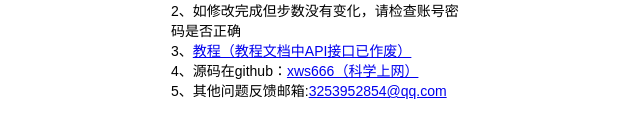
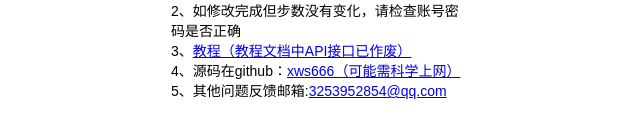
Before and after one commit to xws666/wechat-movement, a plain HTML site: page index.html in a window 1280 px wide. Shown: the part 382-520 px from the top of the page, 319-959 px from the left. Drawn offline with Linux system fonts and the light colour scheme.

Commit message:
Update index.html

```diff
--- a/index.html
+++ b/index.html
@@ -190,7 +190,7 @@
         1、<span style="color: red">此工具仅供学习交流使用，切勿用于非法用途，否则后果自负。</span><br>
         <span>2、如修改完成但步数没有变化，请检查账号密码是否正确</span><br>
         <span>3、<a href="https://blog.csdn.net/m0_62407354/article/details/132707440" target="_blank">教程（教程文档中API接口已作废）</a></span><br>
-        <span>4、源码在github：<a href="https://github.com/xws666/wechat-movement" target="_blank">xws666（科学上网）</a></span><br>
+        <span>4、源码在github：<a href="https://github.com/xws666/wechat-movement" target="_blank">xws666（可能需科学上网）</a></span><br>
         <span>5、其他问题反馈邮箱:<a href="mailto:3253952854@qq.com">3253952854@qq.com</a></span><br>
       </div>
     </div>
```
